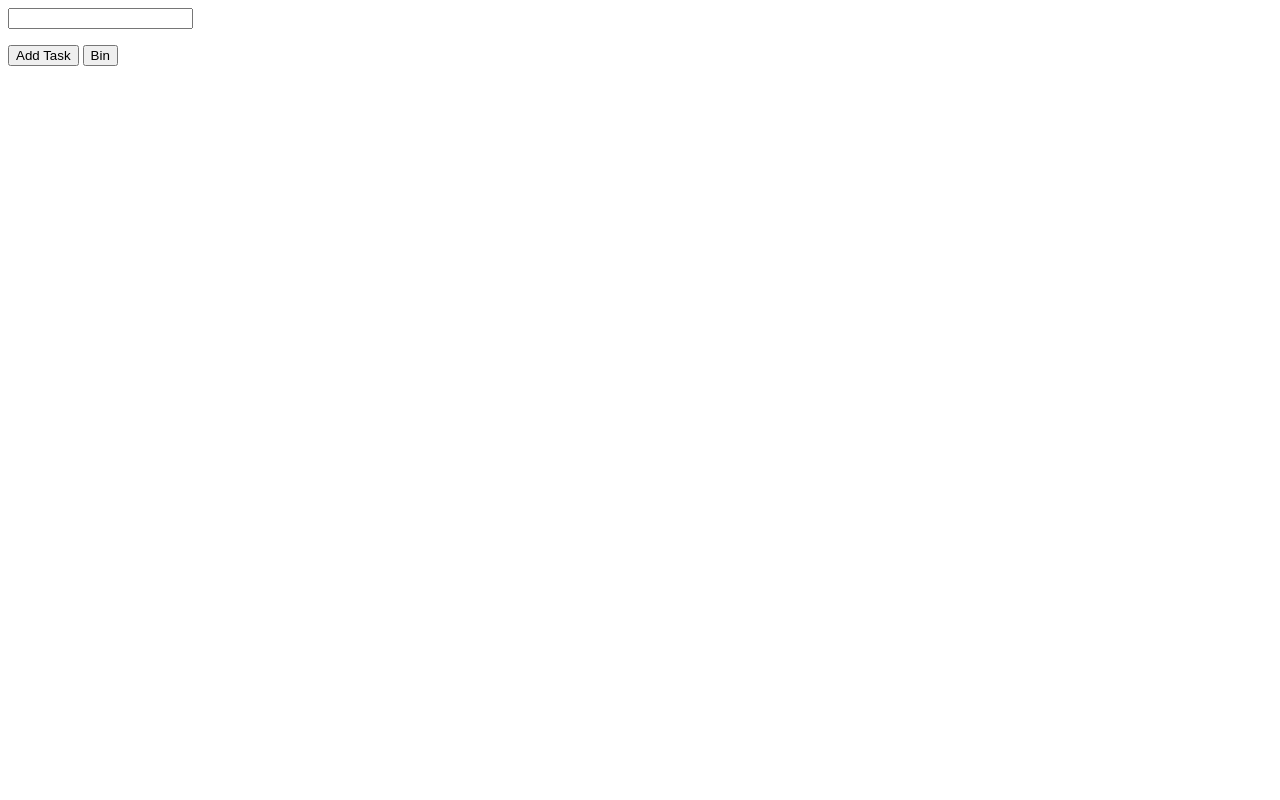
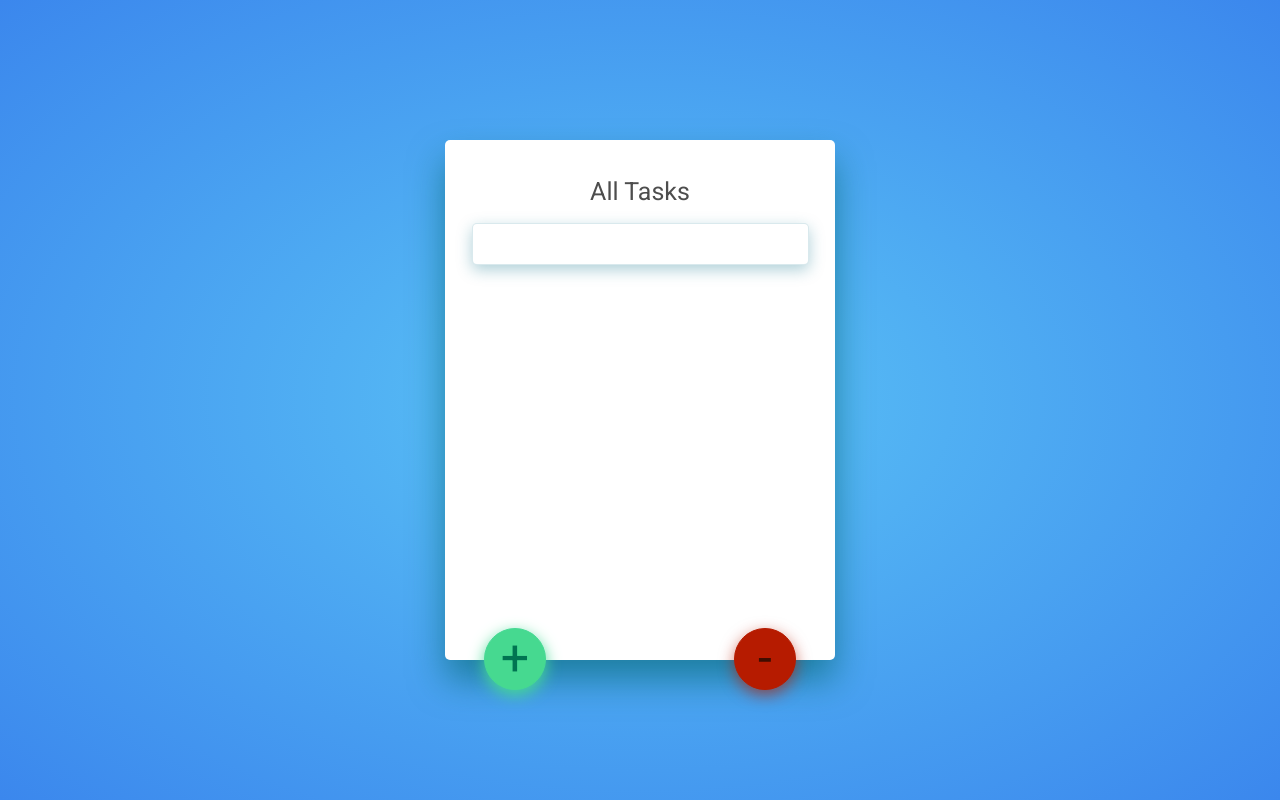
Before and after one commit to silent-lad/vanillaTodo, a plain HTML site: page index.html in a window 1280 px wide. Drawn offline with Linux system fonts and the light colour scheme.

Commit message:
CSS complete

```diff
--- a/index.html
+++ b/index.html
@@ -8,10 +8,16 @@
     <title>Document</title>
   </head>
   <body>
-    <input id="taskInput" type="text" />
-    <ul id="taskList"></ul>
-    <button id="addButton">Add Task</button>
-    <button id="deleteButton">Bin</button>
+    <div class="todoList">
+      <h1 class="heading">All Tasks</h1>
+      <input id="taskInput" type="text" />
+      <div class="list">
+        <ul id="taskList"></ul>
+      </div>
+      <div class="actionButtons" id="addButton">+</div>
+      <div class="actionButtons" id="deleteButton">-</div>
+    </div>
+
     <script src="main.js"></script>
   </body>
 </html>
--- a/main.js
+++ b/main.js
@@ -18,10 +18,14 @@ add.addEventListener("click", () => {
 });
 
 bin.addEventListener("click", event => {
+  var removalArray = [];
   taskList.childNodes.forEach((task, index) => {
-    if (task.classList.contains("striked") != -1) {
-      taskList.removeChild(taskList.childNodes[index]);
+    if (task.classList.contains("striked")) {
+      removalArray.push(taskList.childNodes[index]);
     }
+  });
+  removalArray.forEach(task => {
+    taskList.removeChild(task);
   });
 });
 
@@ -31,7 +35,11 @@ var addNewTask = taskString => {
   node.appendChild(text);
   node.addEventListener("click", event => {
     var targetTask = event.target;
-    targetTask.classList.add("striked");
+    if (targetTask.classList.contains("striked")) {
+      targetTask.classList.remove("striked");
+    } else {
+      targetTask.classList.add("striked");
+    }
   });
   taskList.appendChild(node);
   inputNode.value = "";
--- a/style.css
+++ b/style.css
@@ -1,3 +1,103 @@
+@import url("https://fonts.googleapis.com/css?family=Roboto&display=swap");
+
+input:focus,
+select:focus,
+textarea:focus,
+button:focus {
+  outline: none;
+}
+
 .striked {
   text-decoration: line-through;
+  color: #bebebe;
+  font-weight: 400 !important;
+  box-shadow: 0px 2px 5px #91919177;
 }
+
+html {
+  background: radial-gradient(#5bc4f6, #3b87ed);
+  background-repeat: no-repeat;
+  height: 100vh;
+  width: 100vw;
+  font-family: "Roboto", sans-serif;
+}
+input {
+  line-height: 20;
+  height: 40px;
+  border: 1px solid #11738b28;
+  font-size: 20px;
+  color: #272727;
+  padding: 0px 10px;
+  border-radius: 5px;
+  box-shadow: 0px 5px 15px #11738b56;
+  width: 90%;
+  margin-bottom: 30px;
+}
+input:focus {
+  box-shadow: 0px 3px 10px #11738b6e;
+}
+.todoList {
+  height: 60vh;
+  width: 350px;
+  border-radius: 5px;
+  margin: 0 auto;
+  position: absolute;
+  top: 50%;
+  left: 50%;
+  transform: translate(-50%, -50%);
+  box-shadow: 0px 20px 35px #11738bcb;
+  padding: 20px;
+  background: #fff;
+  text-align: center;
+}
+
+#addButton {
+  position: absolute;
+  left: 10%;
+  color: #007451;
+  background: #46d990;
+  border: 1px solid #46d994;
+  box-shadow: 0px 5px 15px #46d994;
+}
+
+.actionButtons {
+  bottom: -30px;
+  height: 60px;
+  width: 60px;
+  text-align: center;
+  border-radius: 50%;
+  font-size: 50px;
+}
+
+#deleteButton {
+  position: absolute;
+  right: 10%;
+  color: #3f0d00;
+  background: #b61b00;
+  border: 1px solid #b61b00;
+  box-shadow: 0px 5px 15px #b61b00a1;
+}
+
+.heading {
+  font-weight: 300 !important;
+  color: #4d4d4d;
+  font-size: 25px;
+}
+
+ul {
+  padding: 0;
+}
+
+li {
+  text-align: left;
+  padding: 5px 25px;
+  margin: 10px 0px;
+  list-style: none;
+  height: 40px;
+  border: 0.5px solid #eaeaea;
+  font-size: 20px;
+  color: #272727;
+  border-radius: 25px;
+  line-height: 40px;
+  box-shadow: 0px 5px 15px #91919177;
+}
```
